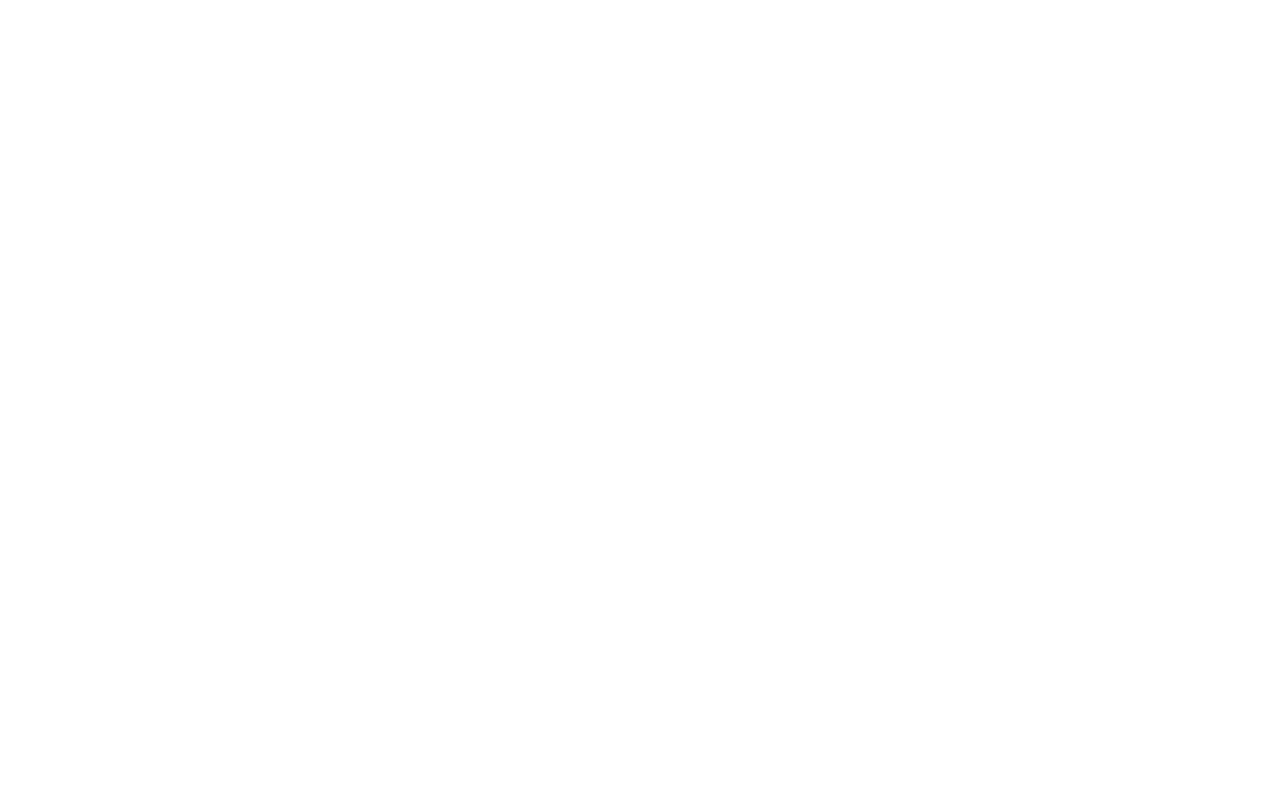
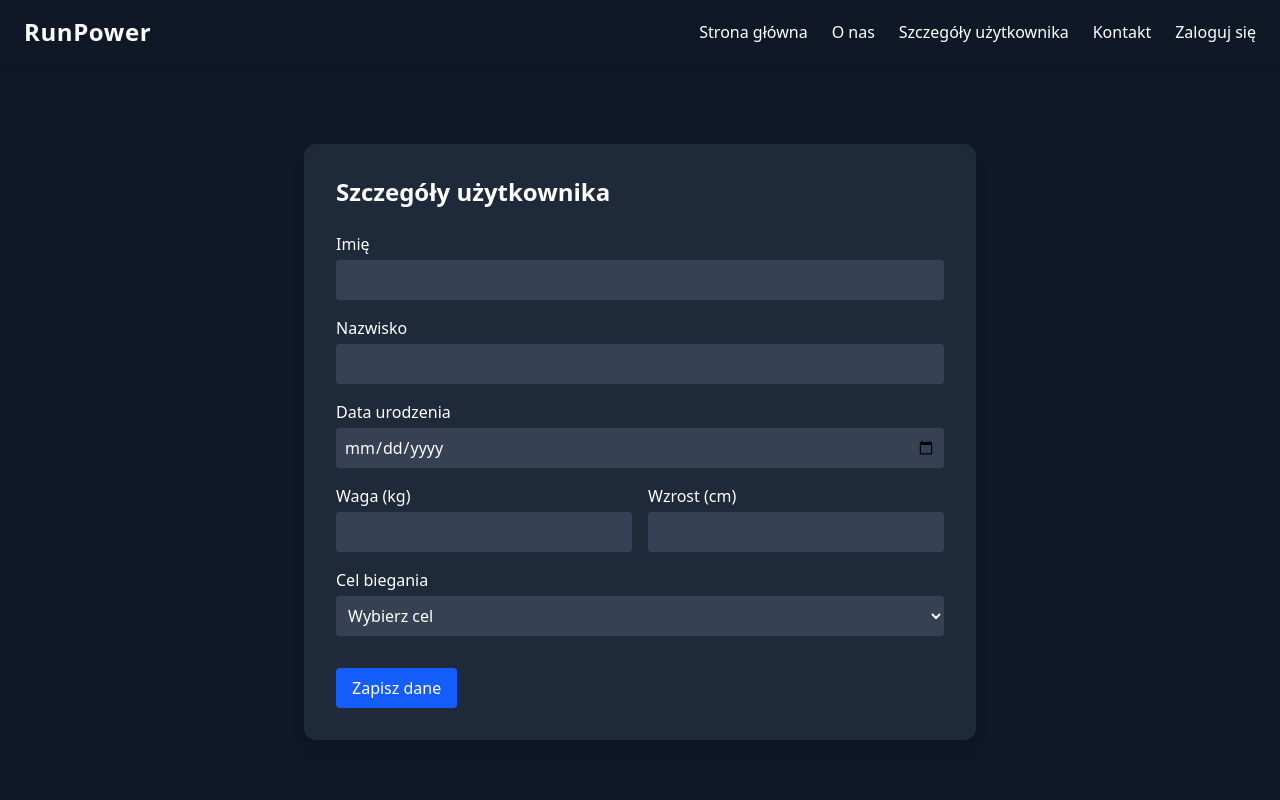
Before and after one commit to TrenerVarusky/running-app, a React (Vite) app in the folder frontend/: page /userDetails in a window 1280 px wide. Before the commit this address had no page. Shown: the top 800 px of the page. Built offline with nearby package versions, Linux system fonts and the light colour scheme.

Commit message:
feat: add user details form and animated articles section with scroll reveal

```diff
--- a/frontend/src/App.tsx
+++ b/frontend/src/App.tsx
@@ -3,6 +3,7 @@ import LandingPage from './pages/LandingPage'
 import UserListPage from './pages/UserListPage'
 import RegisterPage from './pages/RegisterPage'
 import LoginPage from './pages/LoginPage'
+import UserDetailsPage from './pages/UserDetailsPage'
 
 function App() {
 	return (
@@ -12,6 +13,7 @@ function App() {
 				<Route path="/users" element={<UserListPage />} />
 				<Route path="/login" element={<LoginPage />} />
 				<Route path="/register" element={<RegisterPage />} />
+				<Route path="/userDetails" element={<UserDetailsPage />} />
 			</Routes>
 		</Router>
 	)
--- /dev/null
+++ b/frontend/src/components/LandingPageComponents/ArticlesSection.tsx
@@ -0,0 +1,75 @@
+// components/ArticlesSection.tsx
+import biegaczImg from '../../assets/biegacz.png'
+import { useEffect, useState } from 'react';
+import { useInView } from '../../hooks/useInView';
+
+const ArticlesSection = () => {
+  const { ref, isVisible } = useInView(0.3);
+  const [animate, setAnimate] = useState(false);
+
+  useEffect(() => {
+    if (isVisible) setAnimate(true);
+  }, [isVisible]);
+
+  const articles = [
+    {
+      title: 'Jak trenować mądrze i skutecznie?',
+      description: 'Poznaj zasady treningu, które zwiększą Twoją wydolność i poprawią technikę biegu bez ryzyka kontuzji.',
+      date: '05.08.2025',
+      tags: ['Trening', 'Wiedza'],
+      image: '/images/article1.jpg',
+    },
+    {
+      title: 'Regeneracja – tajna broń biegacza',
+      description: 'Odpoczynek to nie lenistwo. Dowiedz się, jak regeneracja wpływa na osiągi i jak włączyć ją do planu.',
+      date: '21.07.2025',
+      tags: ['Regeneracja'],
+      image: '/images/article2.jpg',
+    },
+    {
+      title: 'Czy tempo biegu ma znaczenie?',
+      description: 'Zrozum różnice między biegami tempowymi, interwałami i spokojnym rozbieganiem.',
+      date: '28.07.2025',
+      tags: ['Strategia', 'Technika'],
+      image: '/images/article3.jpg',
+    },
+  ];
+
+  const handleClick = (title: string) => {
+    console.log(`Kliknięto artykuł: ${title}`);
+  };
+
+  return (
+    <section className="bg-gray-800 py-20" ref={ref}>
+      <div className="w-[90vw] max-w-7xl mx-auto text-white">
+        <h2 className="text-3xl md:text-4xl font-bold mb-12 text-center">Najnowsze artykuły:</h2>
+        <div className="grid gap-8 md:grid-cols-3">
+          {articles.map((article, index) => (
+            <div key={index} className={`bg-gray-900 rounded-xl shadow-md overflow-hidden flex flex-col transition transform hover:scale-105 hover:duration-300 duration-1000 ${
+                animate ? 'opacity-100 translate-y-0' : 'opacity-0 translate-y-10'
+              }`} >
+              <img src={biegaczImg} alt={article.title} className="h-48 w-full object-cover cursor-pointer" onClick={() => handleClick(article.title)}/>
+              <div className="p-6 flex flex-col flex-grow">
+                <div className="flex gap-2 mb-2 text-sm text-blue-400">
+                  {article.tags.map((tag, i) => (
+                    <span key={i} className="bg-blue-950 px-2 py-0.5 rounded-full">{tag}</span>
+                  ))}
+                </div>
+                <p className="text-xs text-gray-400 mb-2">{article.date}</p>
+                <h3 className="text-xl font-semibold mb-2 cursor-pointer" onClick={() => handleClick(article.title)}>{article.title}</h3>
+                <p className="text-sm text-gray-300 flex-grow">{article.description}</p>
+              </div>
+            </div>
+          ))}
+        </div>
+        <div className="mt-12 text-center">
+          <button className="bg-blue-600 hover:bg-blue-700 px-6 py-3 rounded-full text-white font-semibold transition hover:scale-105 cursor-pointer">
+            Więcej artykułów
+          </button>
+        </div>
+      </div>
+    </section>
+  );
+};
+
+export default ArticlesSection;
--- a/frontend/src/components/Navbar.tsx
+++ b/frontend/src/components/Navbar.tsx
@@ -4,8 +4,8 @@ import { useState, useEffect } from 'react'
 
 const Navbar = () => {
 	const [menuOpen, setMenuOpen] = useState(false)
-    const [shouldRender, setShouldRender] = useState(false)
-    const location = useLocation()
+	const [shouldRender, setShouldRender] = useState(false)
+	const location = useLocation()
 
 	useEffect(() => {
 		if (menuOpen) {
@@ -18,19 +18,36 @@ const Navbar = () => {
 
 	return (
 		<nav className="fixed top-0 left-0 w-full z-50 flex justify-between items-center px-6 py-4 shadow-md bg-gray-900 text-white">
-			<h1 className="text-2xl font-bold tracking-wide">RunPower</h1>
+			<h1 className="text-2xl font-bold tracking-wide">
+				<Link to="/" onClick={() => setMenuOpen(false)} className="block ">
+					RunPower
+				</Link>
+			</h1>
 
 			<ul className="hidden md:flex space-x-6 font-medium">
-				<li className="hover:text-blue-400 cursor-pointer transition">Strona główna</li>
+				<li className="hover:text-blue-400">
+					<Link to="/" onClick={() => setMenuOpen(false)} className="block ">
+						Strona główna
+					</Link>
+				</li>
 				<li>
 					<Link to="/users" className="hover:text-blue-400 transition">
 						O nas
 					</Link>
 				</li>
+				<li>
+					<Link to="/userDetails" onClick={() => setMenuOpen(false)} className="block hover:text-blue-400">
+						Szczegóły użytkownika
+					</Link>
+				</li>
 				<li className="hover:text-blue-400 cursor-pointer transition">Kontakt</li>
-                {location.pathname !== '/login' && (
-						<li><Link to="/login" className="hover:text-blue-400 transition">Zaloguj się</Link></li>
-					)}
+				{location.pathname !== '/login' && (
+					<li>
+						<Link to="/login" className="hover:text-blue-400 transition">
+							Zaloguj się
+						</Link>
+					</li>
+				)}
 			</ul>
 
 			{/* Hamburger menu */}
@@ -58,11 +75,28 @@ const Navbar = () => {
 						menuOpen ? 'animate-slideDownFade' : 'animate-slideUpFade'
 					}`}>
 					<ul className="space-y-2">
-						<li className="hover:text-blue-400">Strona główna</li>
-						<li className="hover:text-blue-400">O nas</li>
+						<li className="hover:text-blue-400">
+							<Link to="/" onClick={() => setMenuOpen(false)} className="block ">
+								Strona główna
+							</Link>
+						</li>
+						<li>
+							<Link to="/users" onClick={() => setMenuOpen(false)} className="block hover:text-blue-400">
+								O nas
+							</Link>
+						</li>
 						<li className="hover:text-blue-400">Kontakt</li>
-                        {location.pathname !== '/login' && (
-							<li><Link to="/login" onClick={() => setMenuOpen(false)} className="block hover:text-blue-400">Zaloguj się</Link></li>
+						<li>
+							<Link to="/userDetails" onClick={() => setMenuOpen(false)} className="block hover:text-blue-400">
+								Szczegóły użytkownika
+							</Link>
+						</li>
+						{location.pathname !== '/login' && (
+							<li>
+								<Link to="/login" onClick={() => setMenuOpen(false)} className="block hover:text-blue-400">
+									Zaloguj się
+								</Link>
+							</li>
 						)}
 					</ul>
 				</div>
--- /dev/null
+++ b/frontend/src/hooks/useInView.ts
@@ -0,0 +1,27 @@
+import { useEffect, useRef, useState } from 'react'
+
+export const useInView = (threshold = 0.2) => {
+	const ref = useRef<HTMLDivElement | null>(null)
+	const [isVisible, setIsVisible] = useState(false)
+
+	useEffect(() => {
+		if (!ref.current) return
+
+		const observer = new IntersectionObserver(
+			([entry]) => {
+				if (entry.isIntersecting) {
+					setIsVisible(true)
+				}
+			},
+			{ threshold }
+		)
+
+		observer.observe(ref.current)
+
+		return () => {
+			if (ref.current) observer.unobserve(ref.current)
+		}
+	}, [threshold])
+
+	return { ref, isVisible }
+}
--- a/frontend/src/pages/LandingPage.tsx
+++ b/frontend/src/pages/LandingPage.tsx
@@ -2,6 +2,7 @@ import { useState, useEffect } from 'react'
 import biegaczImg from '../assets/biegacz.png'
 import Navbar from '../components/Navbar'
 import Footer from '../components/Footer'
+import ArticlesSection from '../components/LandingPageComponents/ArticlesSection'
 
 export default function LandingPage() {
 	const [showContent, setShowContent] = useState(false)
@@ -65,6 +66,7 @@ export default function LandingPage() {
 					}`}
 				/>
 			</div>
+			<ArticlesSection />
 			<Footer />
 		</div>
 	)
--- /dev/null
+++ b/frontend/src/pages/UserDetailsPage.tsx
@@ -0,0 +1,115 @@
+import { useState } from 'react';
+import Navbar from '../components/Navbar';
+import Footer from '../components/Footer';
+
+const UserDetailsPage = () => {
+  const [formData, setFormData] = useState({
+    firstName: '',
+    lastName: '',
+    birthDate: '',
+    weight: '',
+    height: '',
+    goal: '',
+  });
+
+  const handleChange = (e: React.ChangeEvent<HTMLInputElement | HTMLSelectElement>) => {
+    const { name, value } = e.target;
+    setFormData(prev => ({ ...prev, [name]: value }));
+  };
+
+  const handleSubmit = (e: React.FormEvent) => {
+    e.preventDefault();
+    console.log('Zapisane dane:', formData);
+    // TODO: Wyślij do backendu
+  };
+
+  return (
+    <div className="flex flex-col min-h-screen bg-gray-900 text-white">
+      <Navbar />
+
+      <main className="flex-grow py-36 px-4">
+        <div className="max-w-2xl mx-auto bg-gray-800 p-8 rounded-xl shadow-lg">
+          <h2 className="text-2xl font-bold mb-6">Szczegóły użytkownika</h2>
+          <form onSubmit={handleSubmit} className="space-y-4">
+            <div>
+              <label className="block mb-1">Imię</label>
+              <input
+                type="text"
+                name="firstName"
+                value={formData.firstName}
+                onChange={handleChange}
+                className="w-full p-2 rounded bg-gray-700 text-white"
+              />
+            </div>
+            <div>
+              <label className="block mb-1">Nazwisko</label>
+              <input
+                type="text"
+                name="lastName"
+                value={formData.lastName}
+                onChange={handleChange}
+                className="w-full p-2 rounded bg-gray-700 text-white"
+              />
+            </div>
+            <div>
+              <label className="block mb-1">Data urodzenia</label>
+              <input
+                type="date"
+                name="birthDate"
+                value={formData.birthDate}
+                onChange={handleChange}
+                className="w-full p-2 rounded bg-gray-700 text-white"
+              />
+            </div>
+            <div className="flex gap-4">
+              <div className="flex-1">
+                <label className="block mb-1">Waga (kg)</label>
+                <input
+                  type="number"
+                  name="weight"
+                  value={formData.weight}
+                  onChange={handleChange}
+                  className="w-full p-2 rounded bg-gray-700 text-white"
+                />
+              </div>
+              <div className="flex-1">
+                <label className="block mb-1">Wzrost (cm)</label>
+                <input
+                  type="number"
+                  name="height"
+                  value={formData.height}
+                  onChange={handleChange}
+                  className="w-full p-2 rounded bg-gray-700 text-white"
+                />
+              </div>
+            </div>
+            <div>
+              <label className="block mb-1">Cel biegania</label>
+              <select
+                name="goal"
+                value={formData.goal}
+                onChange={handleChange}
+                className="w-full p-2 rounded bg-gray-700 text-white"
+              >
+                <option value="">Wybierz cel</option>
+                <option value="czas">Poprawa czasu</option>
+                <option value="schudnac">Schudnąć</option>
+                <option value="forma">Zbudować formę</option>
+              </select>
+            </div>
+            <button
+              type="submit"
+              className="mt-4 bg-blue-600 hover:bg-blue-700 px-4 py-2 rounded"
+            >
+              Zapisz dane
+            </button>
+          </form>
+        </div>
+      </main>
+
+      <Footer />
+    </div>
+  );
+};
+
+export default UserDetailsPage;
```
